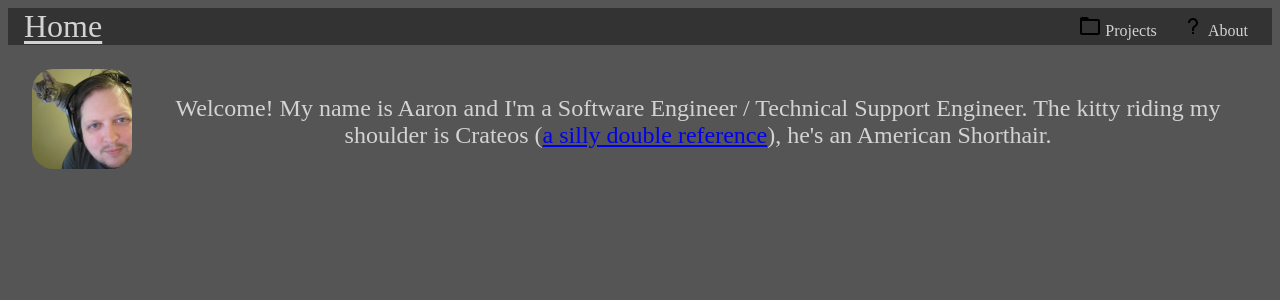
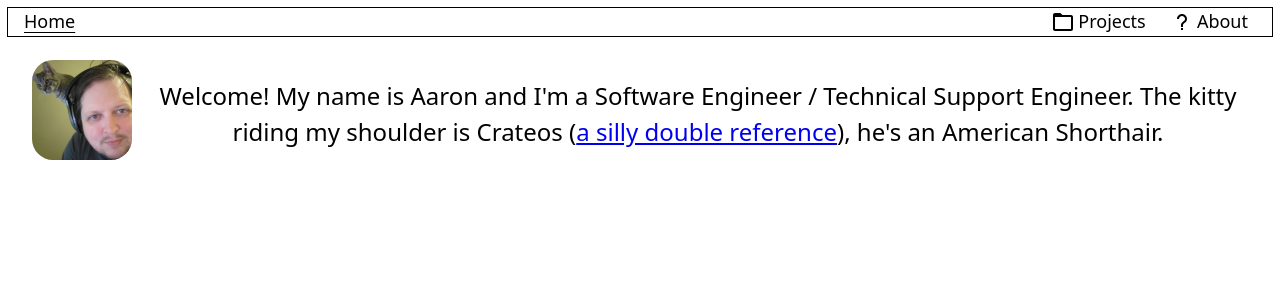
Before and after one commit to DemonMage/demonmage.com, a React (Vite) app: page / in a window 1280 px wide. Shown: the top 300 px of the page. Built offline with nearby package versions, Linux system fonts and the light colour scheme.

Commit message:
Updated CSS for dark/light mode

```diff
--- a/index.css
+++ b/index.css
@@ -1,7 +1,18 @@
+html {
+  color-scheme: light dark;
+}
+
 body {
+  font-family: system-ui, -apple-system, BlinkMacSystemFont, "Segoe UI", Roboto,
+    Oxygen, Ubuntu, Cantarell, "Open Sans", "Helvetica Neue", sans-serif;
+  font-size: 1.125rem;
+  line-height: 1.5;
+}
+
+/* body {
   background-color: #555;
   color: lightgrey;
-}
+} */
 
 .page-container {
   margin: 1rem;
--- a/src/components/NavBar.css
+++ b/src/components/NavBar.css
@@ -1,33 +1,49 @@
 .navbar-container {
-  background-color: #333;
   display: flex;
   justify-content: space-between;
   align-items: center;
   gap: 2rem;
   padding: 0 1rem;
-}
-
-.site-title {
-  font-size: 2rem;
+  outline-style: solid;
+  outline-width: 0.1rem;
 }
 
 .site-title.active {
   color: #555;
 }
 
-.site-title:hover {
-  color: #777;
-}
-
 .navbar-item {
-  background-color: #333;
   padding-right: 0.5rem;
 }
 
 .navbar-container img {
-  vertical-align: bottom;
+  vertical-align: middle;
   padding-bottom: 0.1rem;
   padding-right: 0.2rem;
+}
+
+@media (prefers-color-scheme: dark) {
+  .navbar-container img {
+    filter: invert(100%);
+  }
+
+  html {
+    color: #dad6d6;
+  }
+
+  .site-title:hover {
+    color: #777777;
+  }
+}
+
+@media (prefers-color-scheme: light) {
+  .navbar-item:hover {
+    color: blueviolet;
+  }
+
+  .site-title:hover {
+    color: blueviolet;
+  }
 }
 
 .navbar-container ul {
```
